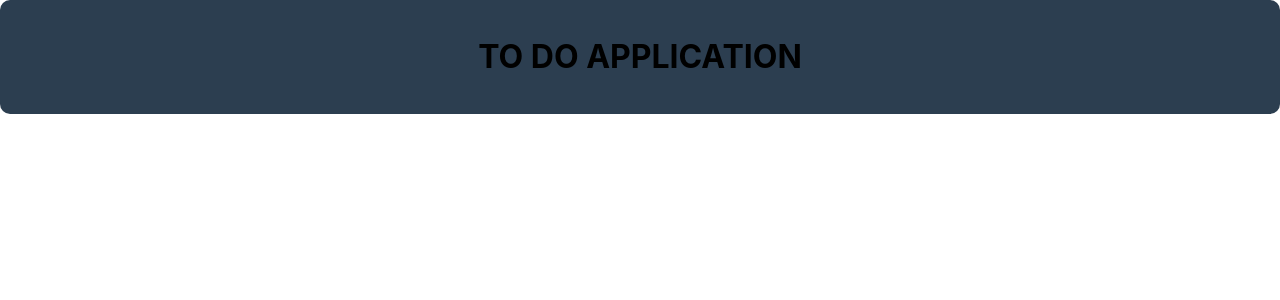
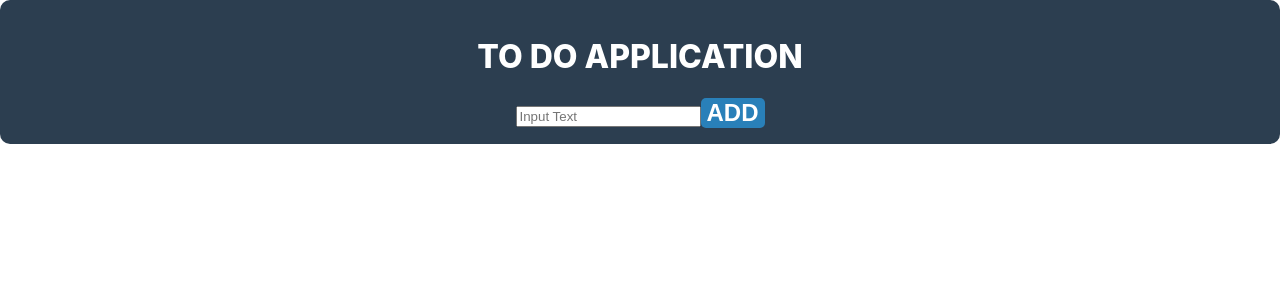
Before and after one commit to iCET-Project-Class-B01/Intro-to-React, a React (Create React App) app: page / in a window 1280 px wide. Shown: the top 300 px of the page. Built offline with nearby package versions, Linux system fonts and the light colour scheme.

Commit message:
InputBox Created

```diff
--- /dev/null
+++ b/src/components/InputBox/InputBox.js
@@ -0,0 +1,13 @@
+import React from 'react';
+import style from './InputBox.module.css';
+
+const InputBox = () => {
+   return (
+      <div>
+        <input type="text" placeholder='Input Text' />
+         <button className={style.button_style} type="button">ADD</button>
+      </div>
+   );
+}
+
+export default InputBox;
--- /dev/null
+++ b/src/components/InputBox/InputBox.module.css
@@ -0,0 +1,8 @@
+.button_style{
+   background-color: #2980b9;
+   color: white;
+   font-weight: 800;
+   border: 0px;
+   border-radius: 5px;
+   font-size: 1.5rem;
+}
--- a/src/components/OuterWrapper.js
+++ b/src/components/OuterWrapper.js
@@ -1,11 +1,13 @@
 import React from 'react';
 import Title from './Title/Title';
 import style from './OuterWrapper.module.css';
+import InputBox from './InputBox/InputBox'
 
 const OuterWrapper = () => {
    return (
       <div className={style.outer}>
         <Title />
+        <InputBox />
       </div>
    );
 }
--- a/src/components/Title/Title.js
+++ b/src/components/Title/Title.js
@@ -1,8 +1,9 @@
 import React from 'react';
+import style from './Title.module.css';
 
 const Title = () => {
    return (
-      <h1>TO DO APPLICATION</h1>
+      <h1 className={style.mainTitle} >TO DO APPLICATION</h1>
    );
 }
 
--- a/src/components/Title/Title.module.css
+++ b/src/components/Title/Title.module.css
@@ -0,0 +1,4 @@
+.mainTitle{
+   color: white;
+   font-weight: 800;
+}
```
